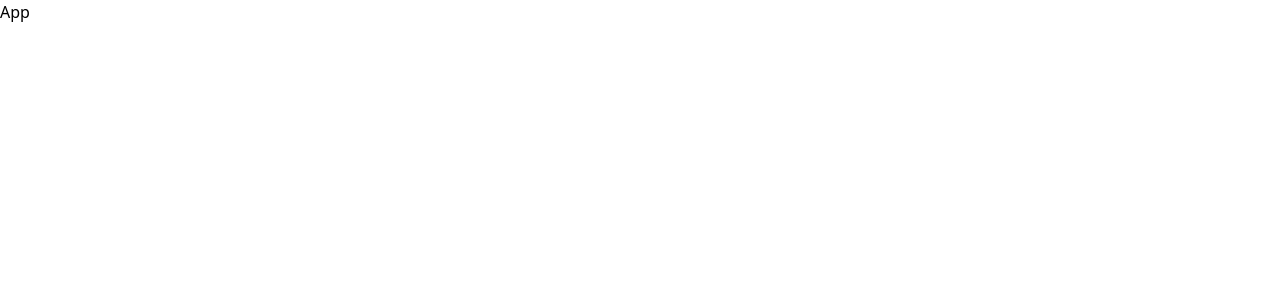
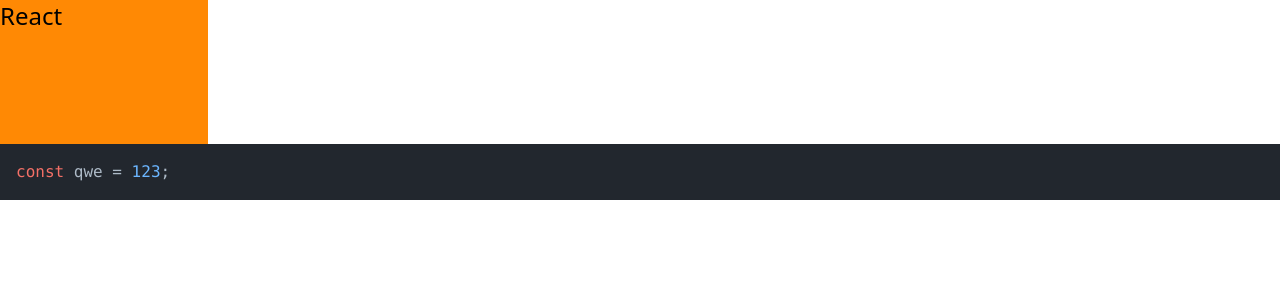
Before and after one commit to dansmht/Web-Helper, a React (Vite) app: page / in a window 1280 px wide. Shown: the top 300 px of the page. Built offline with nearby package versions, Linux system fonts and the light colour scheme.

Commit message:
Add highlight.js and components for Pages and SectionCardLink & Refactor

```diff
--- a/eslint.config.js
+++ b/eslint.config.js
@@ -46,6 +46,7 @@ export default tseslint.config(
         'warn',
         { namedComponents: 'arrow-function' },
       ],
+      '@typescript-eslint/consistent-type-definitions': ['error', 'type'],
     },
   }
 );
--- a/package.json
+++ b/package.json
@@ -12,6 +12,7 @@
   },
   "dependencies": {
     "@tailwindcss/vite": "^4.0.6",
+    "highlight.js": "^11.11.1",
     "react": "^19.0.0",
     "react-dom": "^19.0.0",
     "react-router": "^7.1.5",
--- a/src/App.tsx
+++ b/src/App.tsx
@@ -1,3 +1,11 @@
+import { SectionCardLink } from './components/SectionCardLink/SectionCardLink.tsx';
+import { HighlightedCode } from './components/HighlightedCode/HighlightedCode.tsx';
+
 export const App = () => {
-  return <div>App</div>;
+  return (
+    <div>
+      <SectionCardLink title="React" to="/react" />
+      <HighlightedCode code="const qwe = 123;" language="typescript" />
+    </div>
+  );
 };
--- /dev/null
+++ b/src/components/HighlightedCode/HighlightedCode.tsx
@@ -0,0 +1,28 @@
+import { useEffect } from 'react';
+import hljs from 'highlight.js/lib/core';
+
+type HighlightedCodeProps = {
+  code: string;
+  language?: string;
+};
+
+export const HighlightedCode = ({ code }: HighlightedCodeProps) => {
+  useEffect(() => {
+    highlightCode();
+  }, [code]);
+
+  const highlightCode = () => {
+    const nodes = document.querySelectorAll('pre code');
+
+    nodes.forEach((node) => {
+      delete (node as HTMLElement).dataset.highlighted;
+      hljs.highlightElement(node as HTMLElement);
+    });
+  };
+
+  return (
+    <pre>
+      <code>{code}</code>
+    </pre>
+  );
+};
--- /dev/null
+++ b/src/components/SectionCardLink/SectionCardLink.tsx
@@ -0,0 +1,17 @@
+import { Link } from 'react-router';
+
+import type { LinkProps } from 'react-router';
+
+type SectionCardLinkProps = Omit<LinkProps, 'children'> & {
+  title: string;
+};
+
+export const SectionCardLink = ({ title, ...rest }: SectionCardLinkProps) => {
+  return (
+    <div className="flex h-36 w-52 items-center justify-center bg-orange-400 text-2xl">
+      <Link className="h-full w-full" {...rest}>
+        {title}
+      </Link>
+    </div>
+  );
+};
--- a/src/main.tsx
+++ b/src/main.tsx
@@ -1,15 +1,17 @@
-import { StrictMode } from 'react';
 import { createRoot } from 'react-dom/client';
 import { BrowserRouter } from 'react-router';
+import hljs from 'highlight.js/lib/core';
+import typescript from 'highlight.js/lib/languages/typescript';
 
 import { App } from './App.tsx';
 
+import 'highlight.js/styles/github-dark-dimmed.css';
 import './index.css';
 
+hljs.registerLanguage('typescript', typescript);
+
 createRoot(document.getElementById('root')!).render(
-  <StrictMode>
-    <BrowserRouter>
-      <App />
-    </BrowserRouter>
-  </StrictMode>
+  <BrowserRouter>
+    <App />
+  </BrowserRouter>
 );
--- /dev/null
+++ b/src/pages/HomePage.tsx
@@ -0,0 +1,3 @@
+export const HomePage = () => {
+  return <div></div>;
+};
```
Also changed, not shown: src/pages/ReactSectionPage.tsx (added), 1 other file (tests, documents, lock files or other folders).
